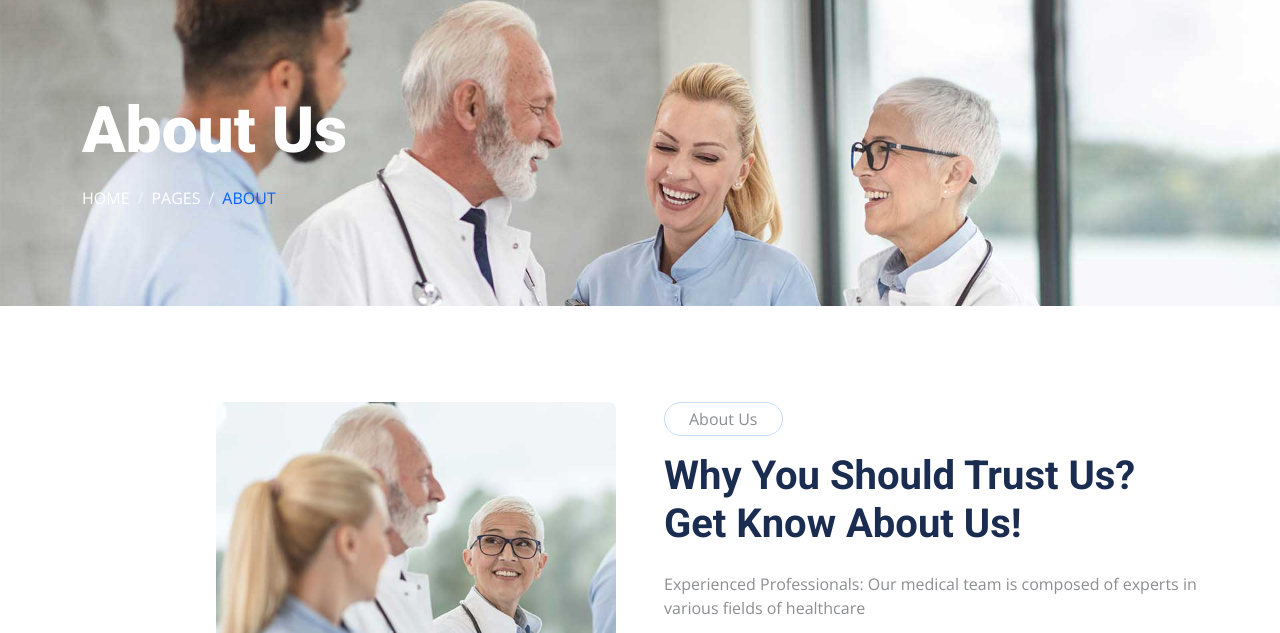
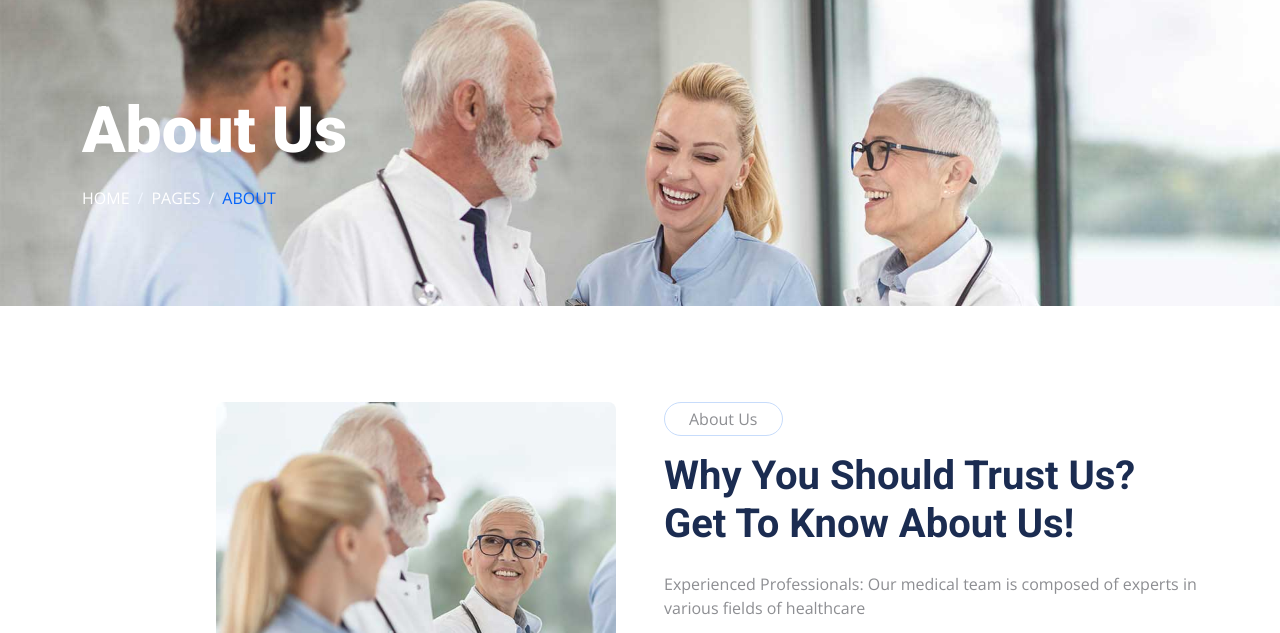
Before and after one commit to kalitecsolutions/kalitec_hospital, a plain HTML site: page about.html in a window 1280 px wide. Shown: the part 131-764 px from the top of the page. Drawn offline with nearby package versions, Linux system fonts and the light colour scheme.

Commit message:
Update about.html

```diff
--- a/about.html
+++ b/about.html
@@ -122,7 +122,7 @@
                 </div>
                 <div class="col-lg-6 wow fadeIn" data-wow-delay="0.5s">
                     <p class="d-inline-block border rounded-pill py-1 px-4">About Us</p>
-                    <h1 class="mb-4">Why You Should Trust Us? Get Know About Us!</h1>
+                    <h1 class="mb-4">Why You Should Trust Us? Get To Know About Us!</h1>
                     <p>Experienced Professionals: Our medical team is composed of experts in various fields of healthcare</p>
                     <p class="mb-4">Advanced Facilities: We utilize modern technology and equipment to ensure the best care.</p>
                     <p>Patient-Centered Care: We focus on personalized treatment tailored to each patient's unique needs.</p>
```
